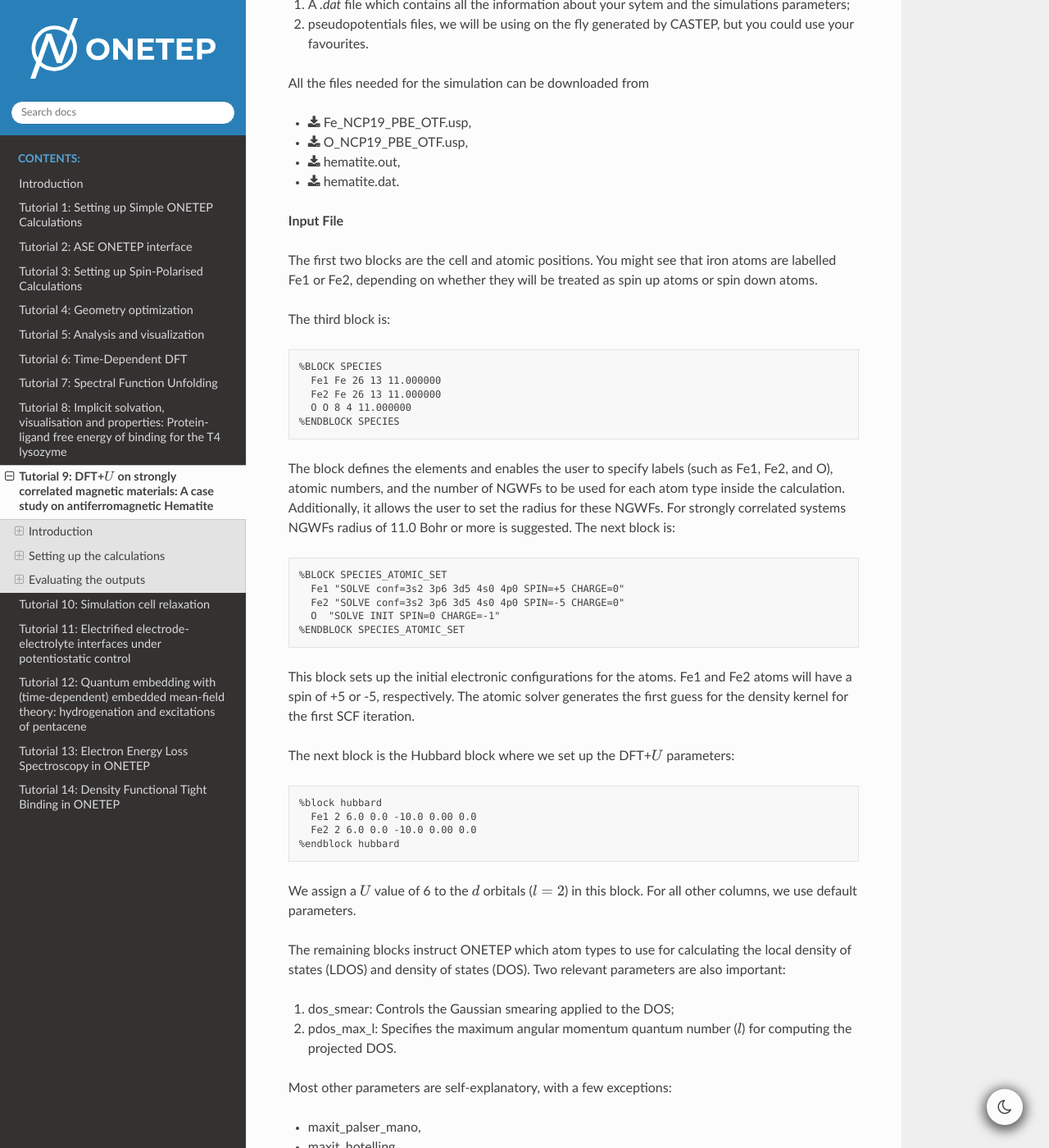
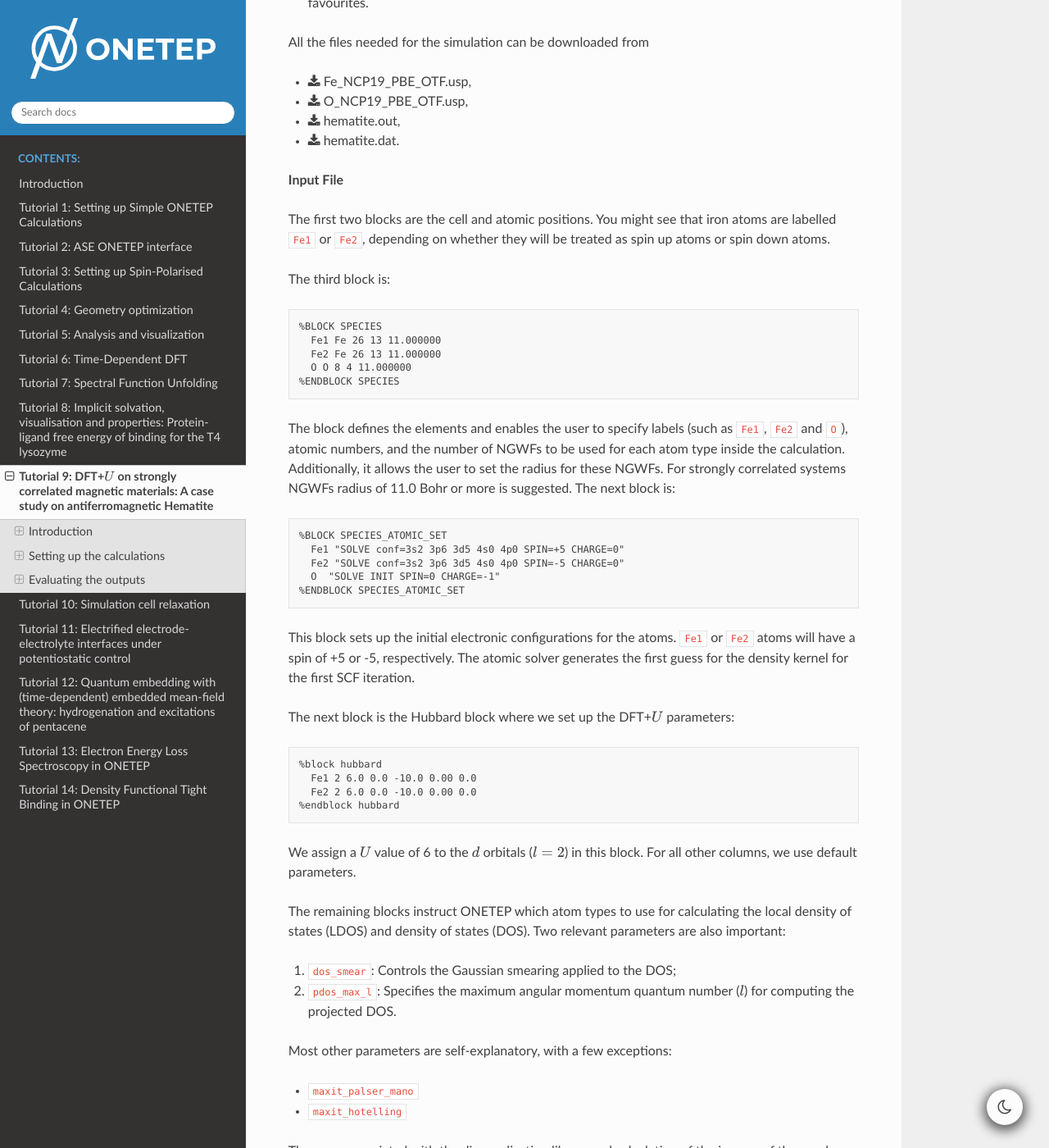
Before and after one commit to Chengcheng-Xiao/tutorials-ccx, a Sphinx documentation site: the page built from source/T9_hematite_dftu.rst, in a window 1280 px wide and 1400 px high, scrolled down 2813 px. Shown: the whole window at 82% size. Built offline with Sphinx 7.4.7 and the Read the Docs theme 2.0.0, drawn with Linux system fonts in a browser that asks for light colours; part of the change alters nothing that is shown; some of the changed text lies outside the part shown.

Commit message:
Beautify T9. (#29)

```diff
--- a/source/T9_hematite_dftu.rst
+++ b/source/T9_hematite_dftu.rst
@@ -43,22 +43,23 @@ the experimental values by properly setting up the calculation without the need
 
 If we consider the primitive hematite cell along the Z axis, there are 3 possible different antiferromagnetic states
 
-* +-+- (up-down-up-down),
-* ++-\- (up-up-down-down),
-* +-\-+ (up-down-down-up).
+* :code:`+-+-` (up-down-up-down),
+* :code:`++-\-` (up-up-down-down),
+* :code:`+-\-+` (up-down-down-up).
 
-Out of all these states the last one (+-\-+) is the ground state, we would like to be able to force our system to end up
+Out of all these states the last one (:code:`+-\-+`) is the ground state, we would like to be able to force our system to end up
 in the ground state.
 
-|pic1| |pic2|
 
-.. |pic1| image:: _static/tutorial_9/hema_rhombo.png
-   :width: 35%
+.. _Figure fig:T9_1:
+.. figure:: _static/tutorial_9/hema_structure.png
+   :alt: Primitive rhombohedral cell (left), conventional hexagonal cell (right). Fe atoms with spin up and down are in green and pink, respectively. O atoms are in orange.
+   :name: fig:T9_1
+   :width: 45.0%
+   :target: _static/tutorial_9/hema_structure.png
+   :align: center
 
-.. |pic2| image:: _static/tutorial_9/hema_hexa.png
-   :width: 32%
-
-Fig.1: Primitive rhombohedral cell (left), conventional hexagonal cell (right). Fe atoms with spin up and down are in green and pink, respectively. O atoms are in orange.
+   Primitive rhombohedral cell (left), conventional hexagonal cell (right). Fe atoms with spin up and down are in green and pink, respectively. O atoms are in orange.
 
 
 Magnetic systems are challenging to model due to the existence of very many different local minima which, in most cases, are very close in energy.
@@ -72,7 +73,7 @@ this prevents materials like hematite from being described by DFT. LDA and GGA b
 The reason behind this delocalisation is rooted in the inability of the approximated xc to completely cancel out the electronic self-interaction contained in the Hartree term.
 The main advantage of the DFT+\ :math:`U` method is that it is within the realm of DFT, thus it does not require significant effort to be implemented in existing DFT codes and its computational cost is only slightly higher than that of normal DFT computations.
 
-The DFT++\ :math:`U` method selectively localizes specific orbital sets, typically :math:`d` and :math:`f` orbitals, while maintaining the delocalized nature of other orbitals at the LDA/GGA level.
+The DFT+\ :math:`U` method selectively localizes specific orbital sets, typically :math:`d` and :math:`f` orbitals, while maintaining the delocalized nature of other orbitals at the LDA/GGA level.
 This is achieved by projecting the electronic bands onto a localized basis and calculating a modified potential.
 The DFT+\ :math:`U` method can be used to penalise the non-integer occupancy of these orbitals, tending to fill states with occupancy greater than 0.5 and to empty states with occupancy less than 0.5.
 
@@ -98,7 +99,7 @@ Tutorial files
 
 ONETEP requires different files to work properly.
 
-1. A `.dat` file which contains all the information about your sytem and the simulations parameters;
+1. A :code:`.dat` file which contains all the information about your sytem and the simulations parameters;
 2. pseudopotentials files, we will be using on the fly generated by CASTEP, but you could use your favourites.
 
 
@@ -113,7 +114,7 @@ All the files needed for the simulation can be downloaded from
 **Input File**
 
 The first two blocks are the cell and atomic positions.
-You might see that iron atoms are labelled Fe1 or Fe2, depending on whether they will be treated as spin up atoms or spin down atoms.
+You might see that iron atoms are labelled :code:`Fe1` or :code:`Fe2`, depending on whether they will be treated as spin up atoms or spin down atoms.
 
 The third block is:
 
@@ -125,7 +126,7 @@ The third block is:
         O O 8 4 11.000000
       %ENDBLOCK SPECIES
 
-The block defines the elements and enables the user to specify labels (such as Fe1, Fe2, and O), atomic numbers,
+The block defines the elements and enables the user to specify labels (such as :code:`Fe1`, :code:`Fe2` and :code:`O`), atomic numbers,
 and the number of NGWFs  to be used for each atom type inside the calculation.
 Additionally, it allows the user to set the radius for these NGWFs.
 For strongly correlated systems NGWFs radius of 11.0 Bohr or more is suggested.
@@ -139,7 +140,7 @@ The next block is:
      O  "SOLVE INIT SPIN=0 CHARGE=-1"
    %ENDBLOCK SPECIES_ATOMIC_SET
 
-This block sets up the initial electronic configurations for the atoms. Fe1 and Fe2 atoms will have a spin of +5 or -5, respectively.
+This block sets up the initial electronic configurations for the atoms. :code:`Fe1` or :code:`Fe2` atoms will have a spin of +5 or -5, respectively.
 The atomic solver generates the first guess for the density kernel for the first SCF iteration.
 
 
@@ -157,13 +158,13 @@ We assign a :math:`U` value of 6 to the :math:`d` orbitals (:math:`l=2`) in this
 The remaining blocks instruct ONETEP which atom types to use for calculating the local density of states (LDOS) and density of states (DOS).
 Two relevant parameters are also important:
 
-1. dos_smear: Controls the Gaussian smearing applied to the DOS;
-2. pdos_max_l: Specifies the maximum angular momentum quantum number (:math:`l`) for computing the projected DOS.
+1. :code:`dos_smear`: Controls the Gaussian smearing applied to the DOS;
+2. :code:`pdos_max_l`: Specifies the maximum angular momentum quantum number (:math:`l`) for computing the projected DOS.
 
 Most other parameters are self-explanatory, with a few exceptions:
 
-- maxit_palser_mano,
-- maxit_hotelling.
+- :code:`maxit_palser_mano`
+- :code:`maxit_hotelling`
 
 These are associated with the diagonalization library and calculation of the inverse of the overlap matrix.
 For more detailed explanations of any parameters, consult the ONETEP keyword database.
@@ -178,11 +179,11 @@ Evaluating the outputs
 ONETEP will generate many files based on how we configured the calculations, but for this
 tutorial we will be focusing on only a few.
 
-* `.out`: the main output file,
-* `DOS.txt`: density of states file,
-* `LDOS.txt`: local density of states file,
-* `PDOS.txt`: projected density of states file,
-* `spindensity.cube`: cube file necessary to visualise the spin density.
+* :code:`.out`: the main output file,
+* :code:`DOS.txt`: density of states file,
+* :code:`LDOS.txt`: local density of states file,
+* :code:`PDOS.txt`: projected density of states file,
+* :code:`spindensity.cube`: cube file necessary to visualise the spin density.
 
 
 What to look for in the main output file
@@ -251,8 +252,8 @@ This reassure us that the structure we obtained is chemically and physically sen
        2398 |     0.5931148723    1.0000000000 |     0.5931148136    1.0000000000 |
        2399 |     0.5936028814    1.0000000000 |     0.5936016525    1.0000000000 |
        2400 |     0.5936039546    1.0000000000 |     0.5936026510    1.0000000000 |
-                    - Gap at zero temperature - |     - Gap at zero temperature -
-                     Finite temp. Fermi level   |      Finite temp. Fermi level
+                   - Gap at zero temperature - |     - Gap at zero temperature -
+                    Finite temp. Fermi level   |      Finite temp. Fermi level
        2401 |     0.6272424125    0.0000000000 |     0.6272633138    0.0000000000 |
        2402 |     0.6297211476    0.0000000000 |     0.6297567335    0.0000000000 |
        2403 |     0.6297236475    0.0000000000 |     0.6297598360    0.0000000000 |
@@ -310,30 +311,32 @@ the spin up and down Fe atoms. The absolute value of the atomic spin should be t
 
 The material is also charge neutral and we would expect that similar atoms should carry similar charges.
 
+.. table::
+   :align: center
 
-+------------+-----------+----------+------------+------------+
-|   Species  |    Ion    |   Total  | Charge (e) | Spin (hbar)|
-+============+===========+==========+============+============+
-| O          | 1         | 6.923    |  -0.923    | 0.00       |
-+------------+-----------+----------+------------+------------+
-| O          | 2         | 6.923    |  -0.923    | -0.00      |
-+------------+-----------+----------+------------+------------+
-| O          | 3         | 6.922    |  -0.922    | -0.00      |
-+------------+-----------+----------+------------+------------+
-| O          | 4         | 6.922    |  -0.922    | -0.00      |
-+------------+-----------+----------+------------+------------+
-| O          | 5         | 6.922    |  -0.922    | 0.00       |
-+------------+-----------+----------+------------+------------+
-| O          | 6         | 6.922    |  -0.922    | 0.00       |
-+------------+-----------+----------+------------+------------+
-| Fe         | 7         | 14.617   |  1.383     | 2.21       |
-+------------+-----------+----------+------------+------------+
-| Fe         | 8         | 14.616   |  1.384     | 2.21       |
-+------------+-----------+----------+------------+------------+
-| Fe         | 9         | 14.617   |  1.383     | -2.21      |
-+------------+-----------+----------+------------+------------+
-| Fe         | 10        | 14.617   |  1.383     | -2.21      |
-+------------+-----------+----------+------------+------------+
+   +------------+-----------+----------+------------+------------+
+   |   Species  |    Ion    |   Total  | Charge (e) | Spin (hbar)|
+   +============+===========+==========+============+============+
+   | O          | 1         | 6.923    |  -0.923    | 0.00       |
+   +------------+-----------+----------+------------+------------+
+   | O          | 2         | 6.923    |  -0.923    | -0.00      |
+   +------------+-----------+----------+------------+------------+
+   | O          | 3         | 6.922    |  -0.922    | -0.00      |
+   +------------+-----------+----------+------------+------------+
+   | O          | 4         | 6.922    |  -0.922    | -0.00      |
+   +------------+-----------+----------+------------+------------+
+   | O          | 5         | 6.922    |  -0.922    | 0.00       |
+   +------------+-----------+----------+------------+------------+
+   | O          | 6         | 6.922    |  -0.922    | 0.00       |
+   +------------+-----------+----------+------------+------------+
+   | Fe         | 7         | 14.617   |  1.383     | 2.21       |
+   +------------+-----------+----------+------------+------------+
+   | Fe         | 8         | 14.616   |  1.384     | 2.21       |
+   +------------+-----------+----------+------------+------------+
+   | Fe         | 9         | 14.617   |  1.383     | -2.21      |
+   +------------+-----------+----------+------------+------------+
+   | Fe         | 10        | 14.617   |  1.383     | -2.21      |
+   +------------+-----------+----------+------------+------------+
 
 As you can see from this snapshot, we do indeed obtain the same charge and same spin for all similar atoms as
 we would expect.
@@ -346,7 +349,7 @@ Now it is time to visualise the spin density, which is the total electron densit
 the total electron density of the electrons of the other spin.
 We would like to visualise it to know if we obtained the AFM state we wanted, the up-down-down-up configuration.
 
-You can directly open and visualise the `.cube` file generated at the end of the calculation with VESTA, VMD or other softwares.
+You can directly open and visualise the :code:`.cube` file generated at the end of the calculation with VESTA, VMD or other softwares.
 
 .. figure:: _static/tutorial_9/hematite_spindensity.png
    :align: center
@@ -354,7 +357,7 @@ You can directly open and visualise the `.cube` file generated at the end of the
 
    Hematite spin density, blu spheres refers to atom with up spin and yellow to down spin
 
-You can see from the picture that we did get the AFM states with +-\-+ configuration as we wanted.
+You can see from the picture that we did get the AFM states with :code:`+-\-+` configuration as we wanted.
 
 
 What to do next
```
Also changed, not shown: source/_static/tutorial_9/hema_structure.png (added), source/_static/tutorial_9/lpdos.png (deleted), source/_static/tutorial_9/structure.png (deleted).
